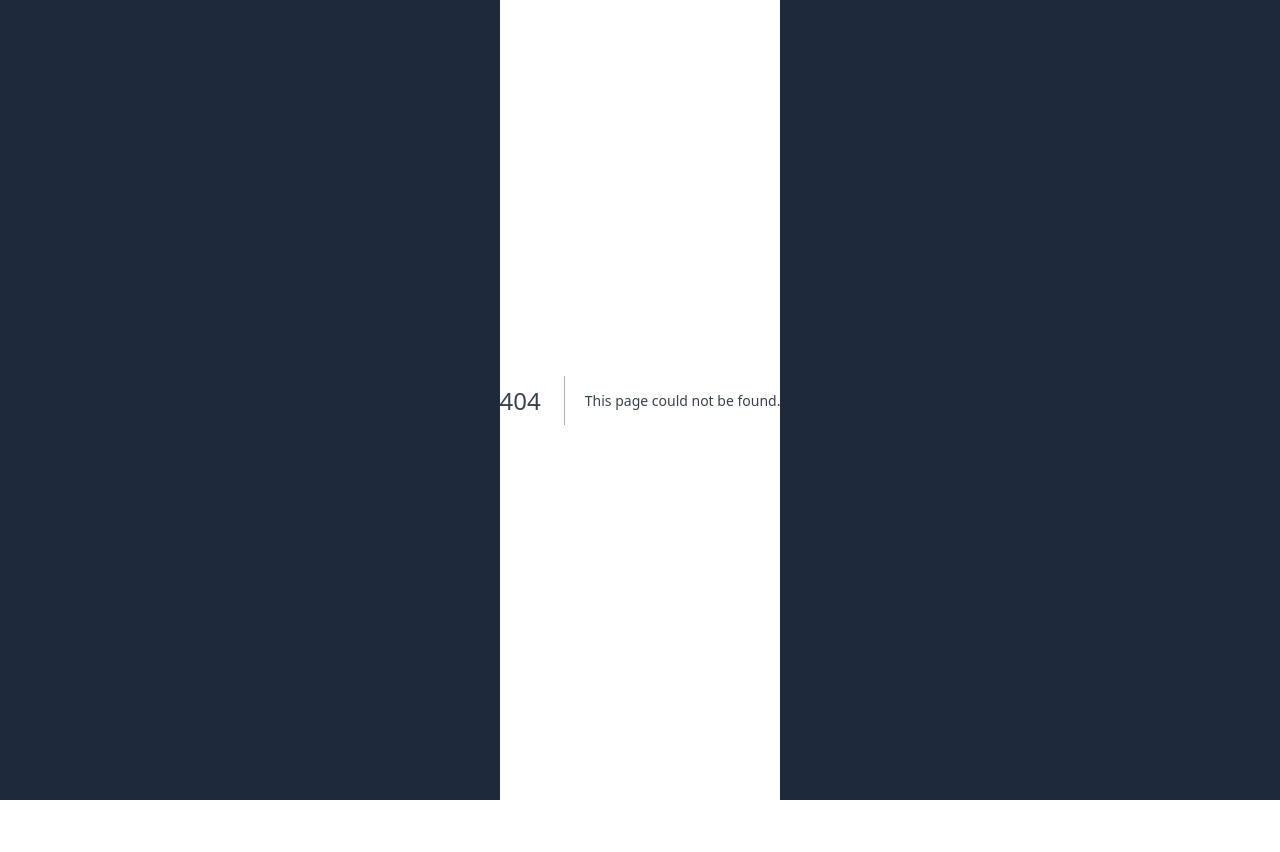
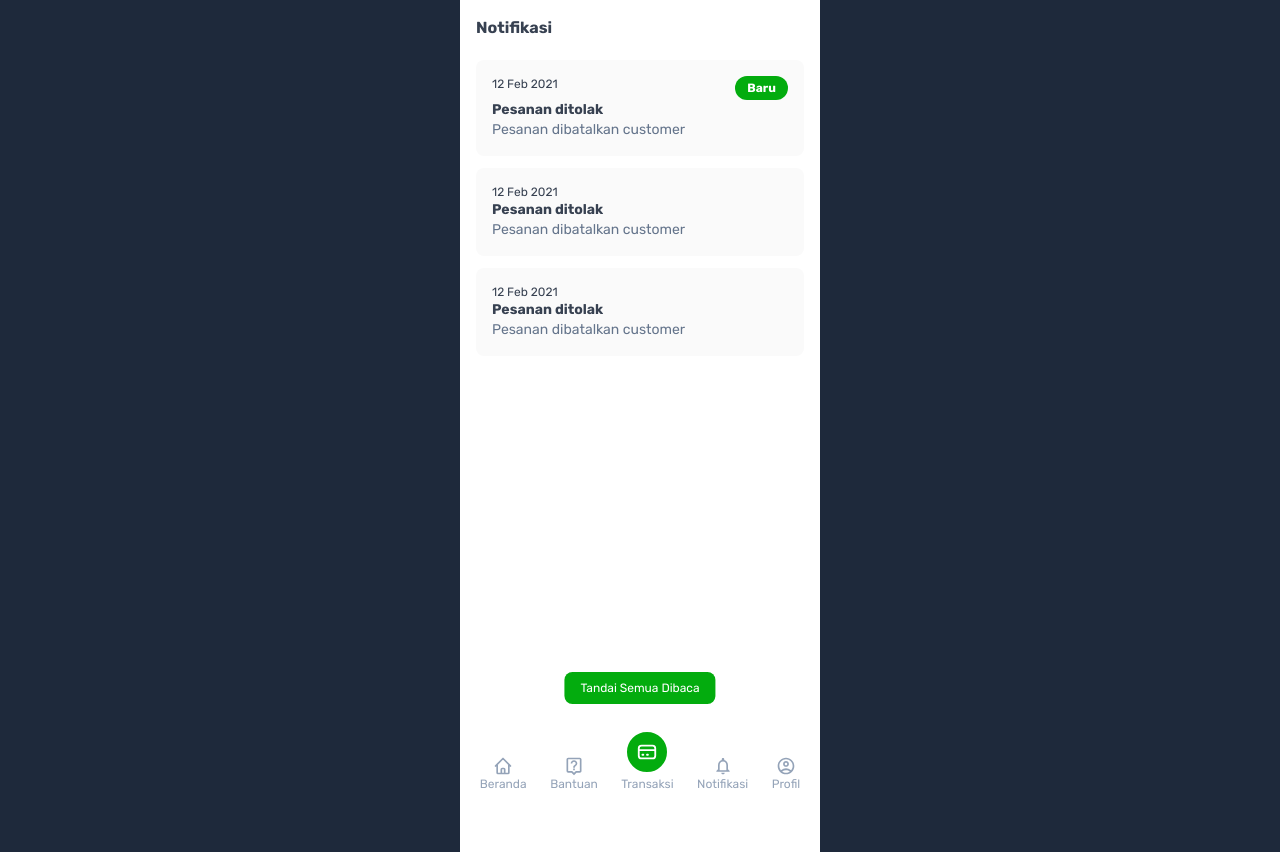
Before and after one commit to athdromeda/woishop, a Next.js app: page /notification in a window 1280 px wide. Before the commit this address had no page. Before the commit the page ends 800 px from the top, so only its background shows below. Built offline with nearby package versions, Linux system fonts and the light colour scheme.

Commit message:
feat: [Notification] Add notification page

```diff
--- /dev/null
+++ b/pages/notification.js
@@ -0,0 +1,77 @@
+import Head from "next/head";
+import { useState } from "react";
+import BottomNav from "../components/bottomNav";
+
+const notifications = [
+  {
+    date: "12 Feb 2021",
+    title: "Pesanan ditolak",
+    caption: "Pesanan dibatalkan customer",
+    unread: true,
+  },
+  {
+    date: "12 Feb 2021",
+    title: "Pesanan ditolak",
+    caption: "Pesanan dibatalkan customer",
+  },
+  {
+    date: "12 Feb 2021",
+    title: "Pesanan ditolak",
+    caption: "Pesanan dibatalkan customer",
+  },
+];
+
+export default function Notification() {
+  const [notif, setNotif] = useState(notifications)
+
+  return (
+    <div>
+      <Head>
+        <title>Notification</title>
+        <meta name="description" content="Notifikasi" />
+        <link rel="icon" href="/favicon.ico" />
+      </Head>
+
+      <main>
+        <p className="mb-5 font-bold">Notifikasi</p>
+        {notif.map((e) => (
+          <NotificationItem
+            date={e.date}
+            title={e.title}
+            caption={e.caption}
+            unread={e.unread}
+          />
+        ))}
+      </main>
+      <MarkReadButton />
+      <BottomNav />
+    </div>
+  );
+}
+
+const NotificationItem = ({ date, title, caption, unread = false }) => {
+  return (
+    <div className="bg-[#fafafa] rounded-lg p-4 mb-3">
+      <div className="flex justify-between text-xs">
+        <p>{date}</p>
+        {unread && (
+          <div className="bg-woigreen text-white py-1 px-3 text-xs rounded-full font-bold">
+            Baru
+          </div>
+        )}
+      </div>
+      <p className="font-bold text-sm">{title}</p>
+      <p className="text-sm text-slate-500">{caption}</p>
+    </div>
+  );
+};
+
+const MarkReadButton = () => {
+  return (
+    <button className="fixed bottom-24 left-1/2 translate-x-[-50%] text-white text-xs">
+      <div className="bg-woigreen rounded-lg items-center w-full py-2 px-4">
+        Tandai Semua Dibaca
+      </div>
+    </button>
+  );
+};
```
